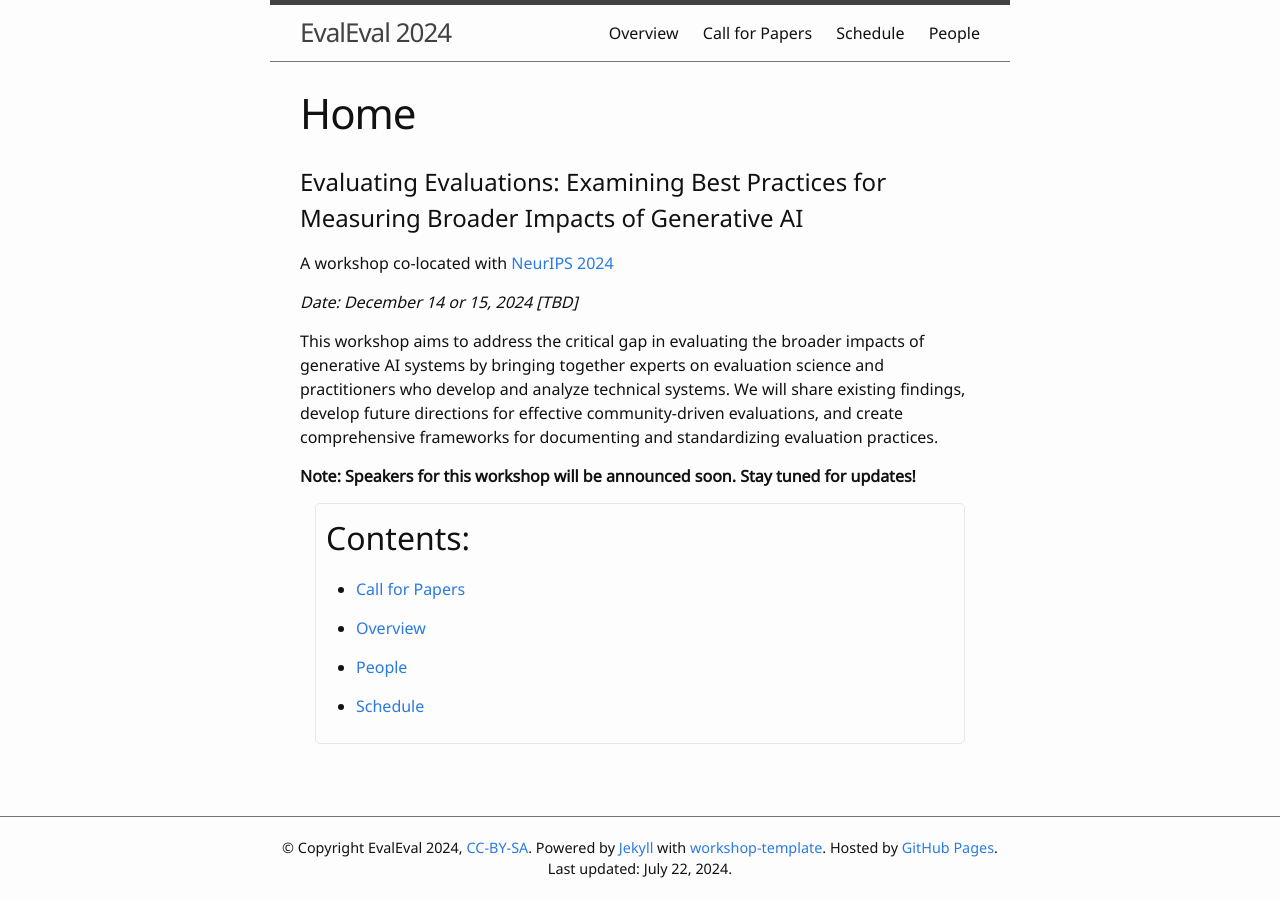
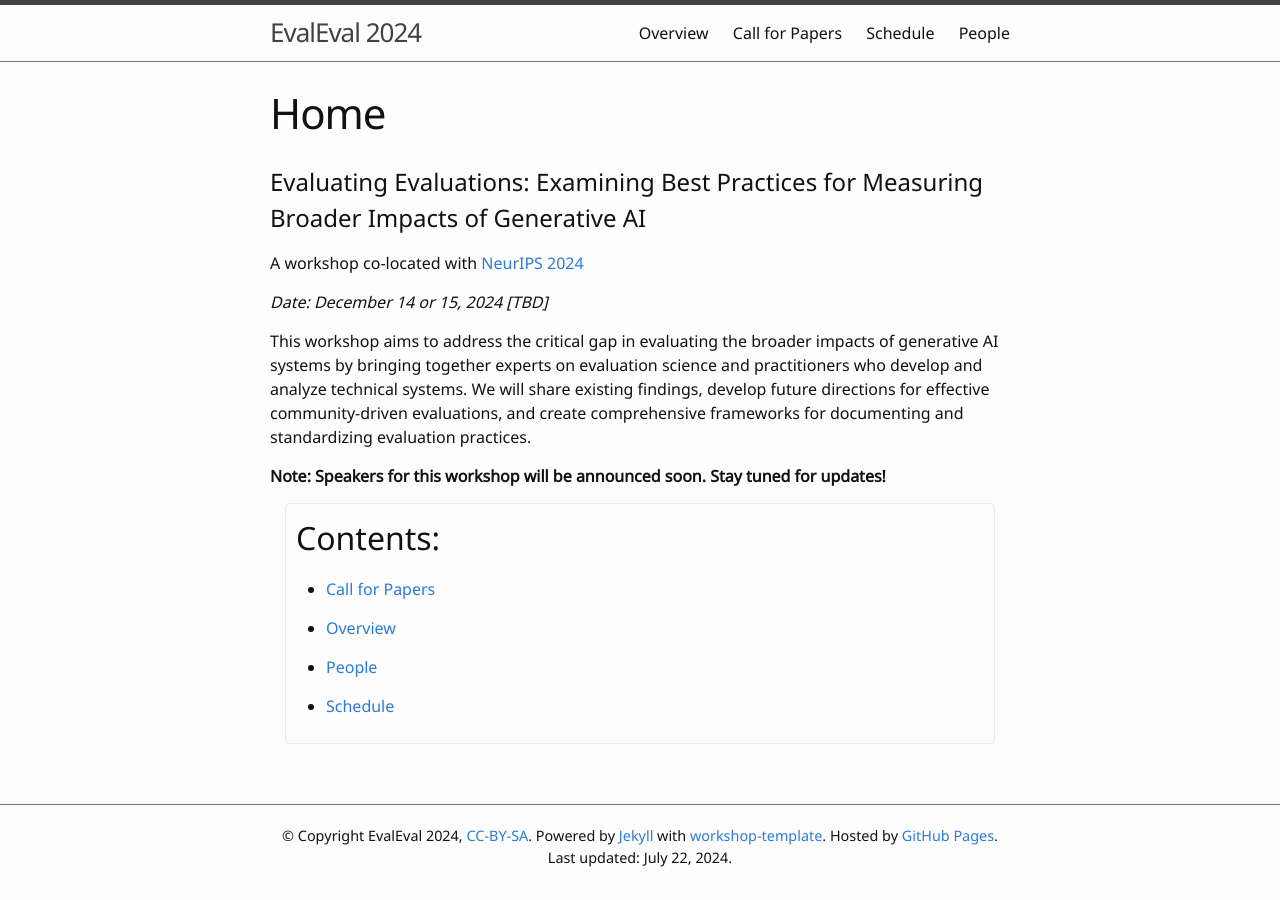
Before and after one commit to aaai-fidu-lab/aaai-fidu-lab.github.io, a Jekyll site: the page built from index.md, in a window 1280 px wide. Built offline with Jekyll 4.4.1, drawn with Linux system fonts in a browser that asks for light colours; our own code applies the rules of GitHub Pages for plain Markdown files.

Commit message:
Update default.html

```diff
--- a/_layouts/default.html
+++ b/_layouts/default.html
@@ -1,15 +1,14 @@
 <!DOCTYPE html>
-<html lang="{{ site.lang | default: 'en' }}" class="h-100">
+<html lang="{{ site.lang | default: 'en' }}">
   {% include head.html %}
-  <body class="d-flex flex-column min-vh-100">
-    <div class="wrapper flex-grow-1">
+  <body>
+
     {% include header.html %}
     <main class="page-content" aria-label="Content">
       <div class="wrapper">
         {{ content }}
       </div>
     </main>
-    </div>
     {% include footer.html %}
   </body>
 </html>
```
Lines whose indentation alone changed are shown as unchanged.
